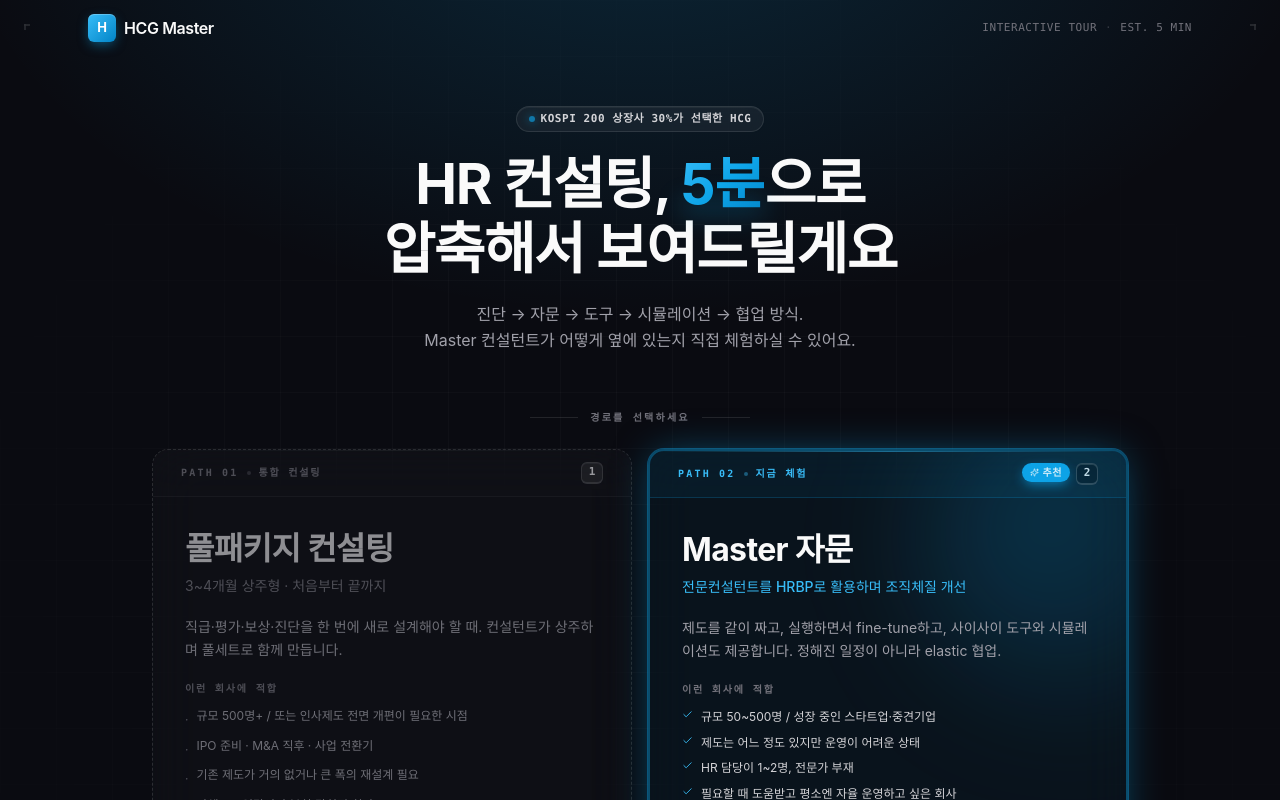
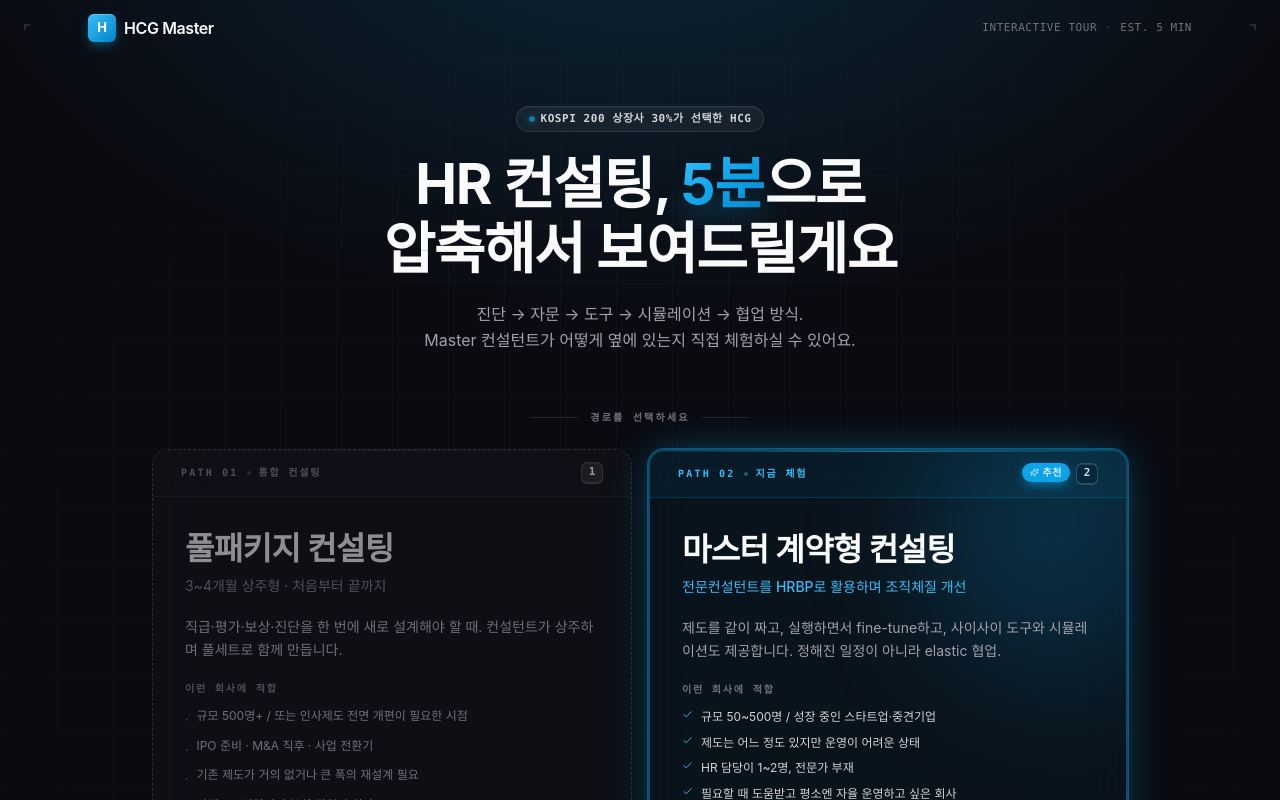
Before and after one commit to skyyoung2030-star/hradvisory, a React (Vite) app: page / in a window 1280 px wide. Shown: the top 800 px of the page. Built offline with nearby package versions, Linux system fonts and the light colour scheme; no server answers; a web font is replaced by a local one.

Commit message:
Updated Welcome.tsx

```diff
--- a/src/pages/Welcome.tsx
+++ b/src/pages/Welcome.tsx
@@ -259,7 +259,7 @@ function MasterPath({ onCtaClick }: { onCtaClick: () => void }) {
 
           <div className="relative">
             <h2 className="block text-[clamp(24px,3.5vw,32px)] font-bold tracking-[-0.02em] leading-tight text-ink-900">
-              Master 자문
+              마스터 계약형 컨설팅
             </h2>
             <p className="block text-[14px] text-accent-400 font-medium mt-1.5">
               전문컨설턴트를 HRBP로 활용하며 조직체질 개선
```
